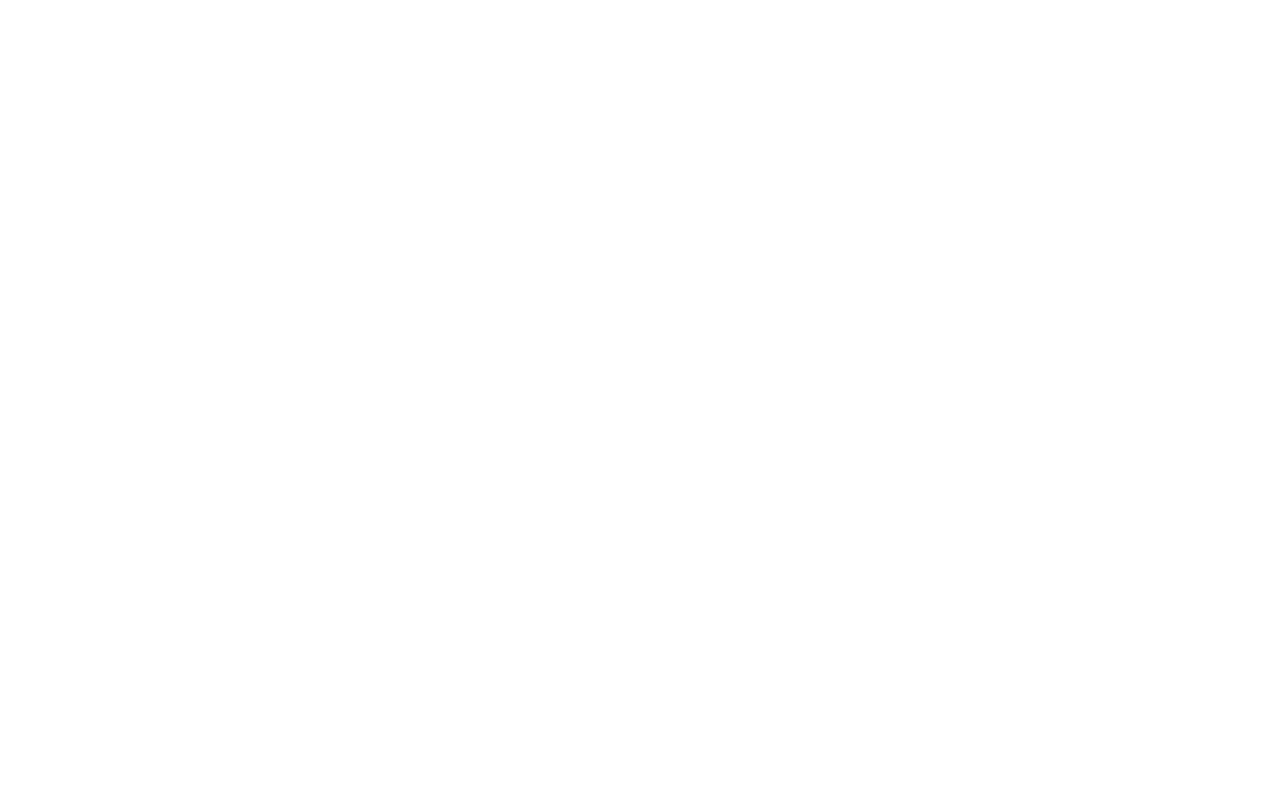
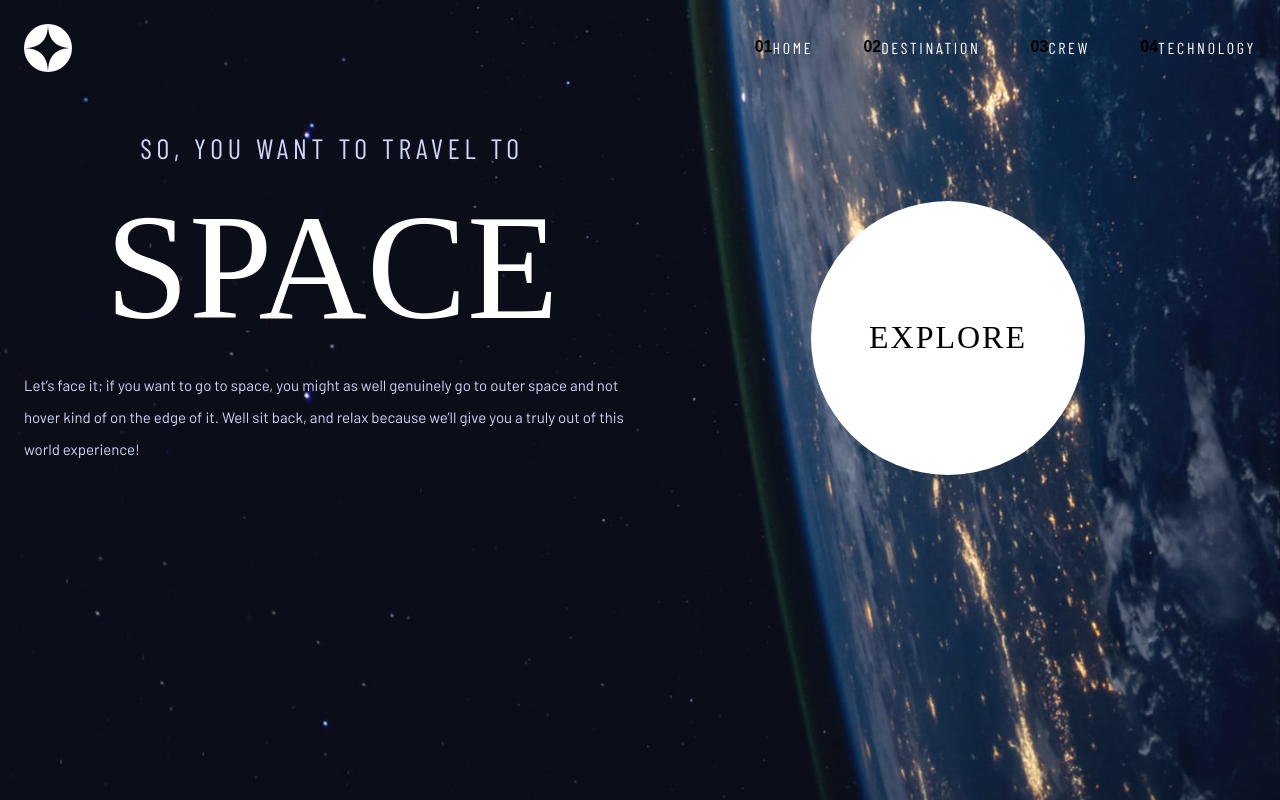
Before and after one commit to YerikAH/space-tourism-frontend-mentor, a React (Vite) app: page / in a window 1280 px wide. Built offline with nearby package versions, Linux system fonts and the light colour scheme; a web font is replaced by a local one.

Commit message:
mobile done

```diff
--- a/src/App.tsx
+++ b/src/App.tsx
@@ -1,5 +1,7 @@
+import HomeComponent from "./components/screen/HomeComponent";
+
 function App() {
-  return <></>;
+  return <HomeComponent />;
 }
 
 export default App;
--- a/src/components/NavegatorComponent.tsx
+++ b/src/components/NavegatorComponent.tsx
@@ -3,6 +3,7 @@
 import {
   AStyle,
   BStyle,
+  Decoration,
   HamStyle,
   HamStyleButton,
   HeaderStyle,
@@ -25,8 +26,8 @@
         <UlStyle>
           <LogoStyle src={logo} />
         </UlStyle>
-        <UlStyle></UlStyle>
-        <UlStyle>
+        <Decoration></Decoration>
+        <UlStyle className="desktop-menu">
           <LiStyle>
             <AStyle>
               <BStyle>01</BStyle>
@@ -51,11 +52,10 @@
               <SpanStyle>TECHNOLOGY</SpanStyle>
             </AStyle>
           </LiStyle>
-
-          <HamStyleButton>
-            <HamStyle src={ham} />
-          </HamStyleButton>
         </UlStyle>
+        <HamStyleButton>
+          <HamStyle src={ham} />
+        </HamStyleButton>
       </NavegatorStyle>
     </HeaderStyle>
   );
--- a/src/styles/home_style.ts
+++ b/src/styles/home_style.ts
@@ -6,7 +6,7 @@
 import bgHomeMobile from "../assets/home/background-home-mobile.jpg";
 
 export const BgGround = styled.div`
-  background: fixed url(${bgHomeMobile}) end/cover no-repeat;
+  background: fixed url(${bgHomeMobile}) center/cover no-repeat;
   position: absolute;
   width: 100vw;
   height: 100vh;
@@ -18,12 +18,17 @@
   @media (min-width: 1000px) {
     background-image: url(${bgHomeDesktop});
   }
+  z-index: -1;
 `;
 export const BgGroundSecond = styled.div``;
 
-export const MainStyle = styled.div`
+export const MainStyle = styled.main`
   max-width: 1440px;
   margin: 0 auto;
+  position: relative;
+  width: 100%;
+  margin-top: 3rem;
+  padding: 0 1.5rem;
 `;
 export const SectionStyle = styled.section`
   display: grid;
@@ -33,7 +38,10 @@
   }
 `;
 
-export const DivGridOne = styled.div``;
+export const DivGridOne = styled.div`
+  display: grid;
+  gap: 1rem;
+`;
 export const DivGridTwo = styled.div``;
 
 export const HeadlinePrincipal = styled.h1`
@@ -55,6 +63,7 @@
   letter-spacing: 2.7px;
   text-transform: uppercase;
   font: normal normal 400 1rem/1.188rem var(--font-barlow-condensed);
+  color: var(--purple-light);
   @media (min-width: 720px) {
     letter-spacing: 3.375px;
     font-size: 1.25rem;
@@ -70,6 +79,7 @@
 export const TextBodyOne = styled.p`
   color: var(--purple-light);
   font: normal normal 400 0.938rem/1.563rem var(--font-barlow);
+  text-align: center;
   @media (min-width: 720px) {
     font-size: 1rem;
     line-height: 1.75rem;
@@ -77,10 +87,13 @@
   @media (min-width: 1000px) {
     font-size: 0.938rem;
     line-height: 2rem;
+    text-align: left;
   }
 `;
 
-export const CircleStyleButton = styled.div`
+export const CircleStyleButton = styled.button`
+  margin-top: 5.063rem;
+
   width: 9.375rem;
   height: 9.375rem;
   background-color: var(--white);
@@ -92,7 +105,7 @@
   @media (min-width: 720px) {
     width: 15.125rem;
     height: 15.125rem;
-    font-size: 2px;
+    font-size: 2rem;
     line-height: 2.313rem;
     letter-spacing: 2px;
   }
--- a/src/styles/navegator_style.ts
+++ b/src/styles/navegator_style.ts
@@ -1,8 +1,59 @@
 import styled from "styled-components";
 
-export const HeaderStyle = styled.header``;
-export const NavegatorStyle = styled.nav``;
-export const UlStyle = styled.ul``;
+export const HeaderStyle = styled.header`
+  position: relative;
+`;
+export const NavegatorStyle = styled.nav`
+  display: flex;
+  justify-content: space-between;
+  align-items: center;
+  padding: 1.5rem 1.5rem 0 1.5rem;
+`;
+export const UlStyle = styled.ul`
+  display: ${(props) => props.className === "desktop-menu" && "none"};
+  @media (min-width: 720px) {
+    display: flex;
+    gap: 37px;
+  }
+  @media (min-width: 1000px) {
+    gap: 50px;
+  }
+`;
+export const Decoration = styled.div`
+  display: none;
+  @media (min-width: 1000px) {
+    display: block;
+  }
+`;
 export const LiStyle = styled.li``;
-export const AStyle = styled.a``;
+export const AStyle = styled.a`
+  display: flex;
+`;
+export const BStyle = styled.b`
+  display: none;
+  @media (min-width: 1000px) {
+    display: block;
+  }
+`;
+export const SpanStyle = styled.span`
+  letter-spacing: 2.3625px;
+  font: normal normal 400 0.875rem/1.063rem var(--font-barlow-condensed);
+  color: var(--white);
+  @media (min-width: 1000px) {
+    font-size: 1rem;
+    line-height: 1.188rem;
+    letter-spacing: 2.7px;
+  }
+`;
 export const LogoStyle = styled.img``;
+
+export const HamStyleButton = styled.button`
+  display: flex;
+  justify-content: center;
+  align-items: center;
+  background-color: transparent;
+  @media (min-width: 720px) {
+    display: none;
+  }
+`;
+export const HamStyle = styled.img``;
```
